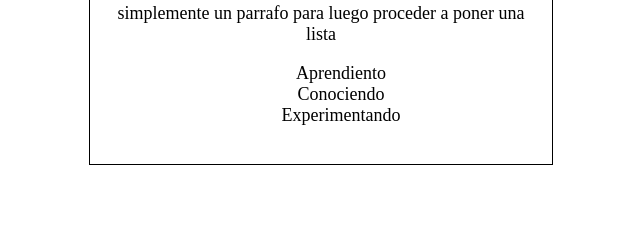
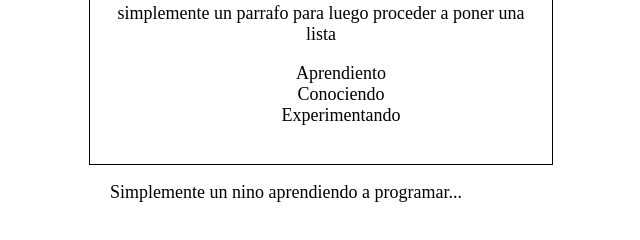
Before and after one commit to Juancamagures/Blog-, a plain HTML site: page Blog.html in a window 1280 px wide. Shown: the part 158-398 px from the top of the page, without its empty margins (319-959 px from the left). Drawn offline with Linux system fonts and the light colour scheme.

Commit message:
Se le agrego un parrafo a el blog

```diff
--- a/Blog.html
+++ b/Blog.html
@@ -13,6 +13,7 @@
             <li>Conociendo</li>
             <li>Experimentando</li>
         </ol>
+    <p id="textode">Simplemente un nino aprendiendo a programar...</p>
     </div>
 
 </body>
--- a/css/Styles.css
+++ b/css/Styles.css
@@ -18,3 +18,7 @@ li {
     margin-top: 0px;
     padding: 20px;
 }
+#textode {
+    float:left;
+    padding-top: 20px;
+}
```
